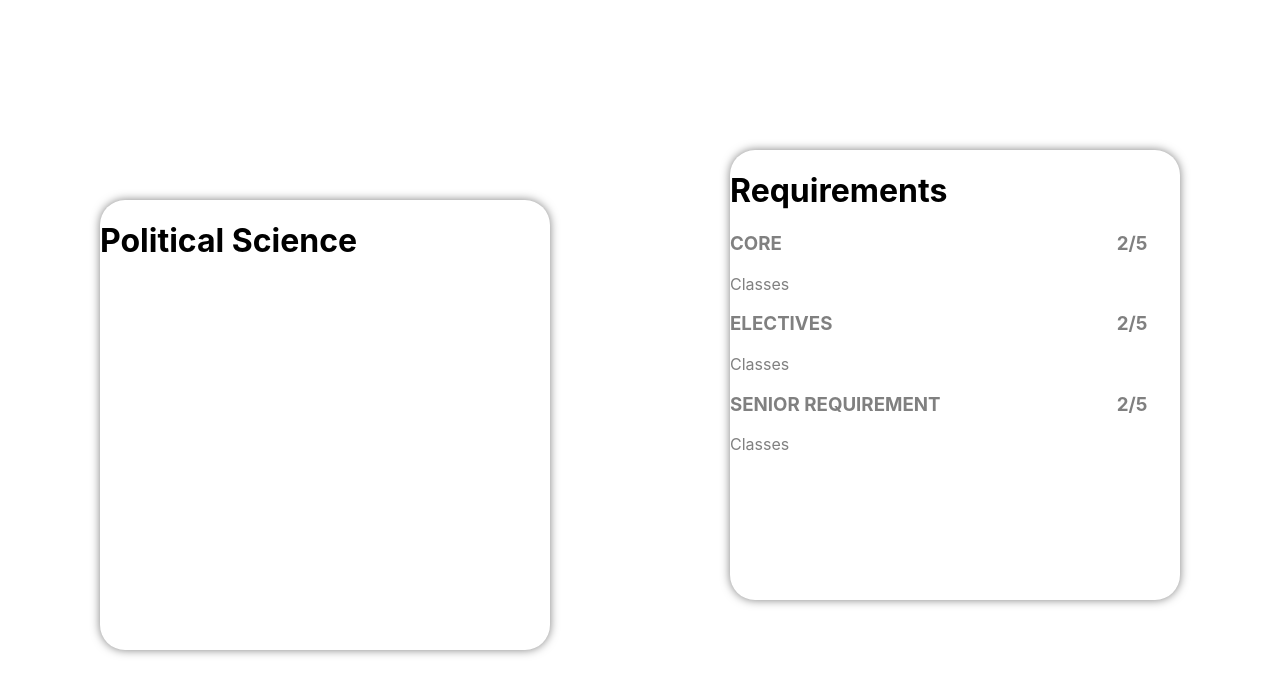
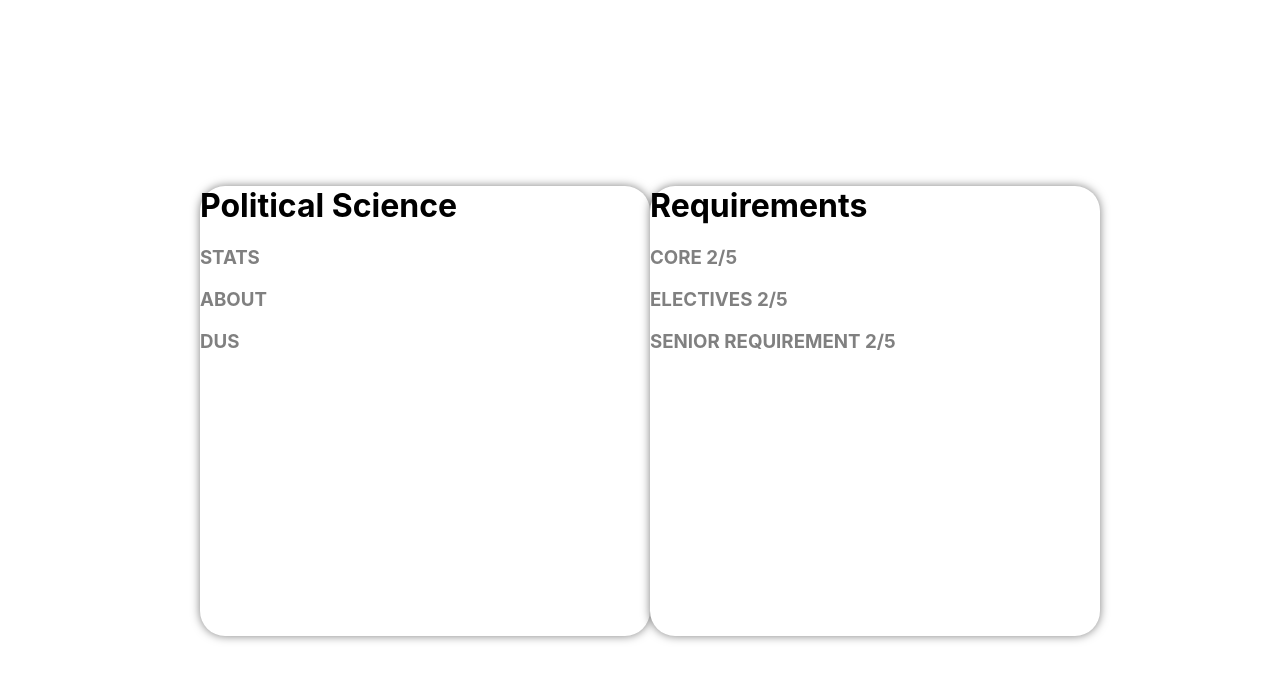
Before and after one commit to YaleComputerSociety/MajorAudit, a React (Create React App) app in the folder frontend/: page /majors in a window 1280 px wide. Shown: the top 694 px of the page. Built offline with nearby package versions, Linux system fonts and the light colour scheme.

Commit message:
better boxing

```diff
--- a/frontend/src/pages/Majors/Majors.module.css
+++ b/frontend/src/pages/Majors/Majors.module.css
@@ -1,30 +1,30 @@
 
-.Requirements {
+.container {
     display: flex;
+    justify-content: space-between;
+    align-items: center;
+    height: 100vh;
+    padding: 0 200px;
+}
+
+.majorContainer {
     border-radius: 25px;
     width: 450px;
     height: 450px;
     background-color: white;
     box-shadow: 0px 0px 10px rgba(0, 0, 0, 0.5);
+    margin-right: auto;
 }
 
-.Major {
-    display: flex;
+.reqsContainer {
     border-radius: 25px;
     width: 450px;
     height: 450px;
-    margin-top: 200px;
-    margin-left: 100px;
     background-color: white;
     box-shadow: 0px 0px 10px rgba(0, 0, 0, 0.5);
+    margin-left: auto;
 }
 
-.FloatRight {
-    float: right;
-    margin-right: 100px;
-    margin-top: -500px;
-}
-
-.ReqSub {
+.SubSection {
     color: grey;
 }
--- a/frontend/src/pages/Majors/Majors.tsx
+++ b/frontend/src/pages/Majors/Majors.tsx
@@ -6,11 +6,13 @@ import MajorBox from "./components/MajorBox";
 export const Majors = () =>
 {
   return(
-    <div>
-    <MajorBox/>
-    <div>
-      <ReqBoxAll/>
-    </div>
+    <div className={styles.container}>
+      <div className={styles.majorContent}>
+        <MajorBox/>
+      </div>
+      <div className={styles.reqsContent}>
+        <ReqBoxAll/>
+      </div>
     </div>
   );
 };
--- a/frontend/src/pages/Majors/components/MajorBox.tsx
+++ b/frontend/src/pages/Majors/components/MajorBox.tsx
@@ -2,11 +2,27 @@
 import React from "react";
 import styles from "./../Majors.module.css"
 
+function MajorBoxSub(props: { category: string })
+{
+  return (
+    <div className={styles.SubSection}>
+      <h3>{props.category}</h3>
+    </div>
+  );
+}
+
 function MajorBox()
 {
   return (
-    <div className={styles.Major}>
+    <div className={styles.majorContainer}>
+      <div>
         <h1>Political Science</h1>
+        <div>
+          <MajorBoxSub category="STATS"/>
+          <MajorBoxSub category="ABOUT"/>
+          <MajorBoxSub category="DUS"/>
+        </div>
+      </div>
     </div>
   );
 }
--- a/frontend/src/pages/Majors/components/RequirementsBox.tsx
+++ b/frontend/src/pages/Majors/components/RequirementsBox.tsx
@@ -2,12 +2,11 @@
 import React from "react";
 import styles from "./../Majors.module.css"
 
-function ReqBoxSub(props: { category: string; courses: string; credits: number; total: number })
+function ReqBoxSub(props: { category: string; credits: number; total: number })
 {
   return (
-    <div className={styles.ReqSub}>
-      <h3>{props.category} <div style={{display: "inline-block", float: "right", marginRight: "-200px"}}>{props.credits}/{props.total}</div></h3>
-      <p>{props.courses}</p>
+    <div className={styles.SubSection}>
+      <h3>{props.category}  {props.credits}/{props.total}</h3>
     </div>
   );
 }
@@ -15,15 +14,13 @@ function ReqBoxSub(props: { category: string; courses: string; credits: number;
 function ReqBoxAll()
 {
   return (
-    <div className={styles.FloatRight}>
-      <div className={styles.Requirements}>
+    <div className={styles.reqsContainer}>
+      <div>
+        <h1>Requirements</h1>
         <div>
-          <h1>Requirements</h1>
-          <div>
-            <ReqBoxSub category="CORE" courses = "Classes" credits={2} total={5}/>
-            <ReqBoxSub category="ELECTIVES" courses = "Classes" credits={2} total={5}/>
-            <ReqBoxSub category="SENIOR REQUIREMENT" courses = "Classes" credits={2} total={5}/>
-          </div>
+          <ReqBoxSub category="CORE" credits={2} total={5}/>
+          <ReqBoxSub category="ELECTIVES" credits={2} total={5}/>
+          <ReqBoxSub category="SENIOR REQUIREMENT" credits={2} total={5}/>
         </div>
       </div>
     </div>
```
